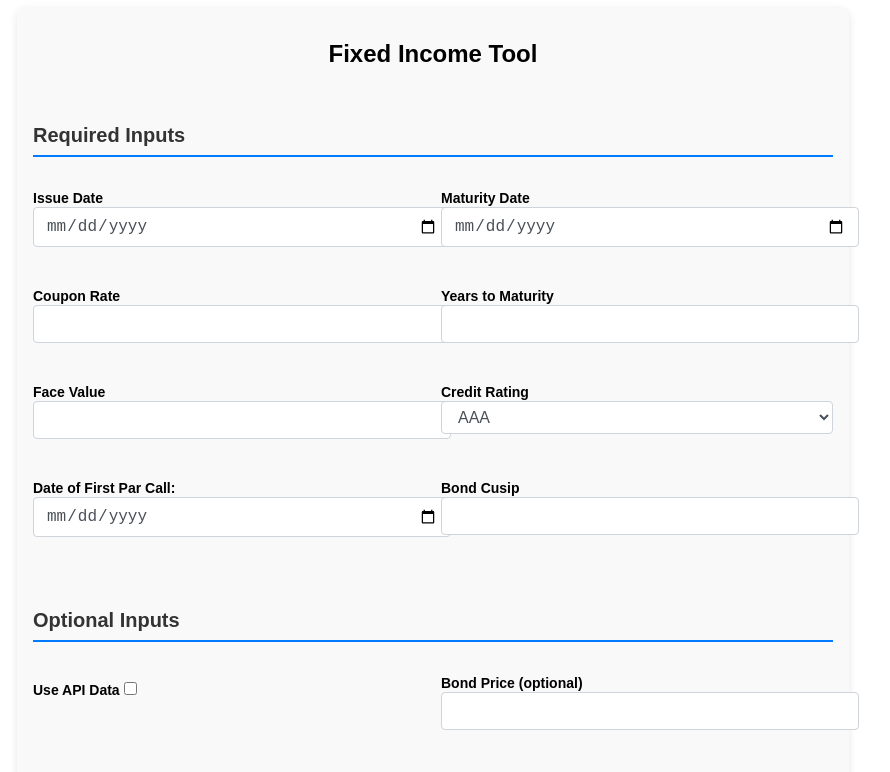
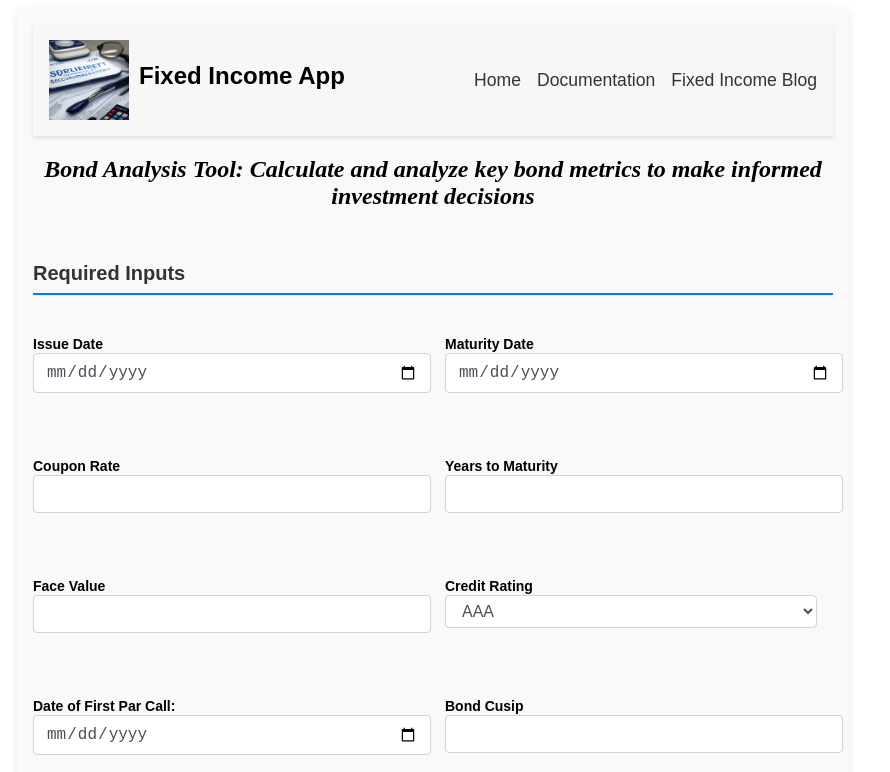
Before and after one commit to danielemiller/fixed_income_tool, a React (Create React App) app in the folder frontend/: page / in a window 1280 px wide. Shown: the top 772 px of the page, without its empty margins (207-1097 px from the left). Built offline with nearby package versions, Linux system fonts and the light colour scheme.

Commit message:
Add Header component to frontend react application and adjust spacing between input form fields in the same grid row.

```diff
--- a/frontend/src/App.js
+++ b/frontend/src/App.js
@@ -4,6 +4,7 @@ import InputForm from './components/InputForm';
 import MetricsSelection from './components/MetricsSelection';
 import DataDisplay from './components/DataDisplay';
 import ErrorHandling from './components/ErrorHandling';
+import Header from './components/Header';
 import './App.css';
 
 const App = () => {
@@ -79,7 +80,10 @@ const App = () => {
 
   return (
     <div className="App">
-      <h1>Fixed Income Tool</h1>
+      <Header />
+      <h2>
+        Bond Analysis Tool: Calculate and analyze key bond metrics to make informed investment decisions
+      </h2>
       <InputForm onSubmit={handleFormSubmit} success={success} formError={formError}/>
       <MetricsSelection onChange={handleMetricsChange} />
       <button onClick={fetchDataAndCalculateMetrics}>Calculate Metrics</button>
--- /dev/null
+++ b/frontend/src/components/Header.js
@@ -0,0 +1,40 @@
+import React, { useState } from 'react';
+import './styles/Header.css';
+import logo from './images/logo.png';
+
+const Header = () => {
+  const [isMenuOpen, setIsMenuOpen] = useState(false);
+
+  const handleMenuClick = () => {
+    setIsMenuOpen(!isMenuOpen);
+  };
+
+  return (
+    <header className="header">
+      <div className="header-logo">
+        <img src={logo} alt="Logo" />
+        <h1 className="header-title">Fixed Income App</h1>
+      </div>
+      <nav className={`header-nav ${isMenuOpen ? 'header-nav-open' : ''}`}>
+        <ul>
+          <li>
+            <a href="/">Home</a>
+          </li>
+          <li>
+            <a href="/documentation">Documentation</a>
+          </li>
+          <li>
+            <a href="/blog">Fixed Income Blog</a>
+          </li>
+        </ul>
+      </nav>
+      <div className="hamburger-menu" onClick={handleMenuClick}>
+        <span></span>
+        <span></span>
+        <span></span>
+      </div>
+    </header>
+  );
+};
+
+export default Header;
--- /dev/null
+++ b/frontend/src/components/styles/Header.css
@@ -0,0 +1,84 @@
+/* Header.css */
+.header {
+    display: flex;
+    justify-content: space-between;
+    align-items: center;
+    padding: 1rem;
+    background-color: #f7f7f7;
+    box-shadow: 0 2px 4px rgba(0, 0, 0, 0.1);
+  }
+
+  .header-logo {
+    display: flex;
+    align-items: center;
+  }
+
+  .header-logo img {
+    height: 80px;
+    margin-right: 10px;
+  }
+
+  .header-title {
+    font-size: 1.5rem;
+  }
+
+  .header-nav {
+    display: flex;
+    align-items: center;
+  }
+
+  .header-nav ul {
+    display: flex;
+    list-style-type: none;
+    margin: 0;
+    padding: 0;
+  }
+
+  .header-nav li {
+    margin-right: 1rem;
+  }
+
+  .header-nav li:last-child {
+    margin-right: 0;
+  }
+
+  .header-nav a {
+    color: #333;
+    font-size: 1.1rem;
+    text-decoration: none;
+    transition: color 0.3s;
+  }
+
+  .header-nav a:hover {
+    color: #007BFF;
+  }
+
+  .hamburger-menu {
+    display: none;
+    flex-direction: column;
+    justify-content: space-between;
+    width: 24px;
+    height: 16px;
+    cursor: pointer;
+  }
+
+  .hamburger-menu span {
+    height: 2px;
+    background-color: #333;
+  }
+
+  h2 {
+    font-family: 'EB Garamond', serif;
+    font-style: italic;
+    text-align: center;
+  }
+
+  @media (max-width: 768px) {
+    .header-nav {
+      display: none;
+    }
+
+    .hamburger-menu {
+      display: flex;
+    }
+  }
--- a/frontend/src/components/styles/InputForm.css
+++ b/frontend/src/components/styles/InputForm.css
@@ -1,7 +1,7 @@
 form {
   display: grid;
   grid-template-columns: 1fr 1fr;
-  grid-gap: 1rem;
+  grid-gap: 1.5rem;
   margin-bottom: 1.5rem;
 }
 
@@ -26,6 +26,7 @@ select {
   border: 1px solid #ced4da;
   border-radius: 4px;
   transition: border-color 0.15s ease-in-out, box-shadow 0.15s ease-in-out;
+  margin-bottom: 1rem; /* Add a margin-bottom to create space between elements */
 }
 
 input[type='date']:focus,
@@ -54,6 +55,7 @@ button[type='submit']:hover {
 
 .form-field {
   margin-bottom: 1.5rem;
+  margin-right: 1rem;
 }
 
 h3 {
```
Also changed, not shown: frontend/src/components/images/logo.png (added).
